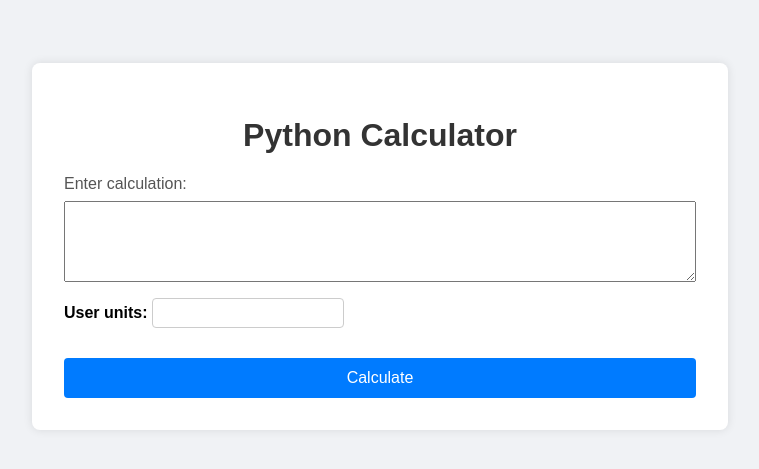
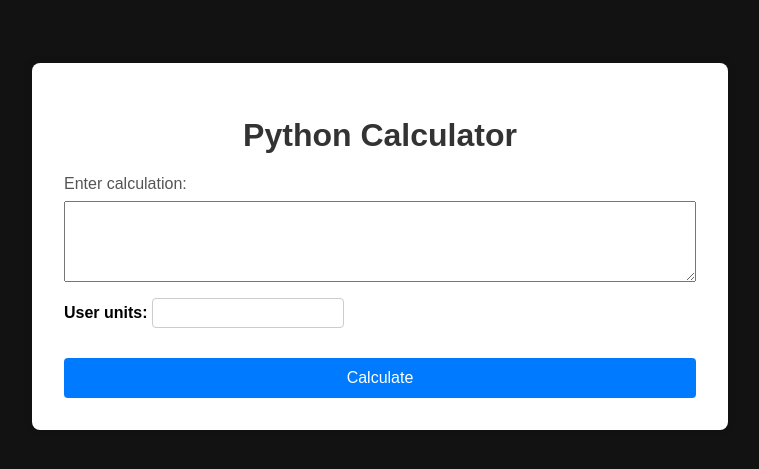
Before and after one commit to chongchonghe/astrocalculator, a Python web app: template calc/templates/index.html in a window 1280 px wide. Shown: the top 469 px of the page, without its empty margins (260-1019 px from the left). Run offline with Jinja, Linux system fonts and the light colour scheme; the template is opened without the code that fills it, so the values that code supplies are empty.

Commit message:
set background to dark

```diff
--- a/calc/static/style.css
+++ b/calc/static/style.css
@@ -1,6 +1,6 @@
 body {
   font-family: Arial, sans-serif;
-  background-color: #f0f2f5;
+  background-color: #121212;
 }
 
 .container {
```
